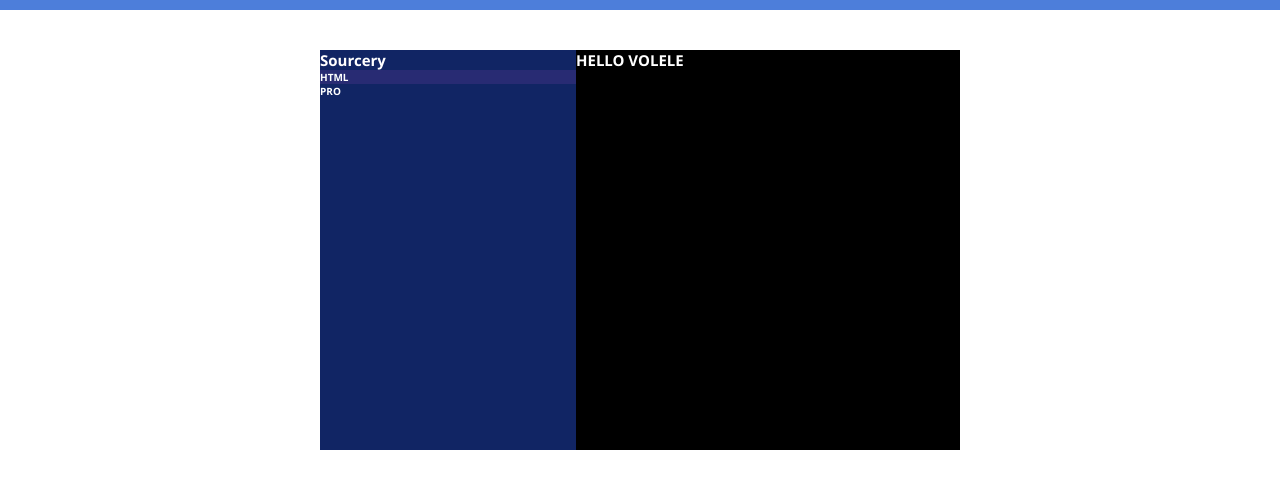
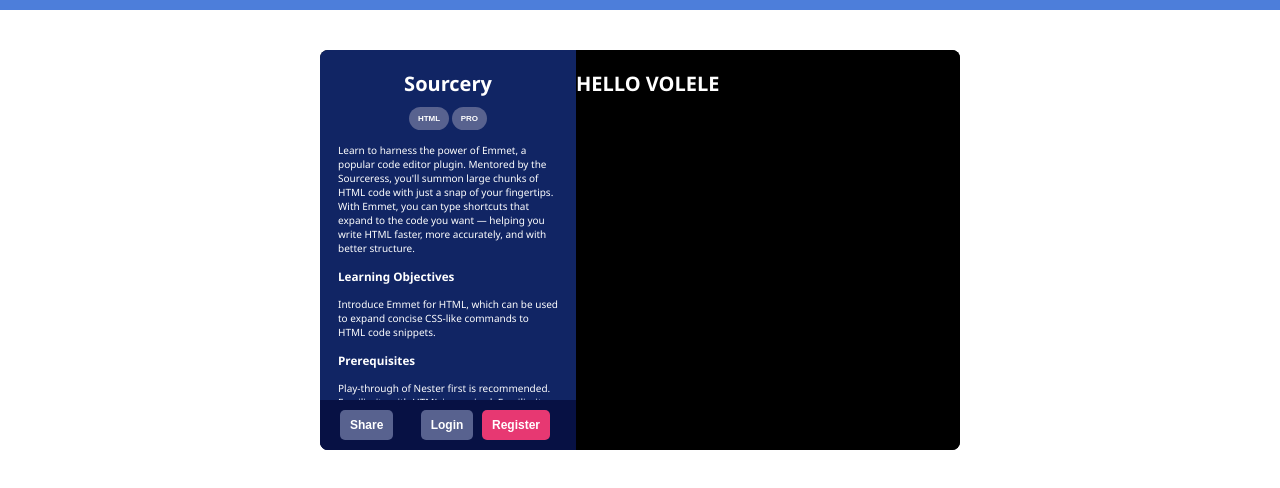
Before and after one commit to Makelita/first-site, a plain HTML site: page index.html in a window 1280 px wide. Shown: the part 50-538 px from the top of the page. Drawn offline with Linux system fonts and the light colour scheme.

Commit message:
hero update

```diff
--- a/app.css
+++ b/app.css
@@ -71,25 +71,96 @@ section {
     margin: 4rem 0;
 }
 
+h1 {
+    margin-top: 2rem;
+    margin-bottom: 1rem;
+    font-size: 2rem;
+}
+
+p {
+    padding: 1.3rem 0;
+}
+
+
+
 .hero {
     width: 100%;
     height: 40rem;
     background-color: black;
     display: flex;
+    border-radius: .8rem .8rem;
 }
 
 
-.right-hero {
+.left-hero {
     width: 40%;
     height: 100%;
     background-color: rgb(17, 37, 100);
     color: white;
+    position: relative;
+    border-top-left-radius: 0.8rem;
+    border-bottom-left-radius: 0.8rem;
 }
 
-.left-hero {
+.left-hero-header {
+    text-align: center;
+
+}
+
+.course-type {
+    border-radius: 3rem;
+    background-color: rgb(88, 98, 143);
+    border: none;
+    color: white;
+    padding: .7rem .9rem;
+    font-size: .8rem;
+    font-weight: 800;
+}
+
+.hero-paragrahps {
+    padding: 0 1.8rem;
+}
+
+
+.left-hero-buttons{
+    width: 100%;
+    height: 5rem;
+    background-color: rgb(7, 17, 68);
+    display: flex;
+    justify-content: space-between;
+    align-items: center;
+    position: absolute;
+    bottom: 0;
+    padding: 0 2rem;
+    border-bottom-left-radius: 0.8rem;
+
+
+}
+
+
+.l-hero-buttons {
+    margin-right: .6rem;
+    background-color: rgb(88, 98, 143);
+    color: white;
+    border: none;
+    padding: .8rem 1rem;
+    font-size: 1.2rem;
+    font-weight: 800;
+    border-radius: .5rem;
+
+
+}
+
+.third-btn {
+    background-color: rgb(231, 56, 114);
+
+}
+
+.right-hero {
     width: 60%;
     background-color: rgb(0, 0, 0);
     color: white;
+    border-radius: .8rem;
 
 
 }
--- a/index.html
+++ b/index.html
@@ -31,22 +31,52 @@
 
     <section>
         <div class="hero">
+            <div class="left-hero">
+                <div class="left-hero-header">
+                    <h1>Sourcery</h1>
+                    <button class="course-type">HTML</button>
+                    <button class="course-type">PRO</button>
+                </div>
+
+                <div class="hero-paragrahps">
+                <p>Learn to harness the power of Emmet, a popular code editor plugin. Mentored by the Sourceress, you'll summon large chunks of HTML code with just a snap of your fingertips. With Emmet, you can type shortcuts that expand to the code you want — helping you write HTML faster, more accurately, and with better structure.</p>
+                <h3>Learning Objectives</h3>
+                <p>Introduce Emmet for HTML, which can be used to expand concise CSS-like commands to HTML code snippets.</p>
+                <h3>Prerequisites</h3>
+                <p>Play-through of Nester first is recommended. Familiarity with HTML is required. Familiarity with CSS selectors is helpful.</p>
+                </div>
+
+                <div class="left-hero-buttons">
+                    <div>
+                        <button class="l-hero-buttons">Share</button>
+                    </div>
+
+
+                    <div>
+                    <button class="l-hero-buttons">Login</button>
+                    <button class="l-hero-buttons third-btn" >Register</button>
+                    </div>
+
+                </div>
+            </div>
             <div class="right-hero">
-                <h1>Sourcery</h1>
-                <h4 class="course-type">HTML</h4>
-                <h4 class="course-type2">PRO</h4>
-            </div>
-            <div class="left-hero">
+                <div></div>
                 <h1>HELLO VOLELE</h1>
             </div>
 
         </div>
         <div class="bottom-section">
+            <H1></H1>
+            <div></div>
+            <div></div>
+            <div></div>
 
         </div>
 
     </section>
 
+    <footer></footer>
+
 
 </body>
 </html>
```
Also changed, not shown: 1 other file.
